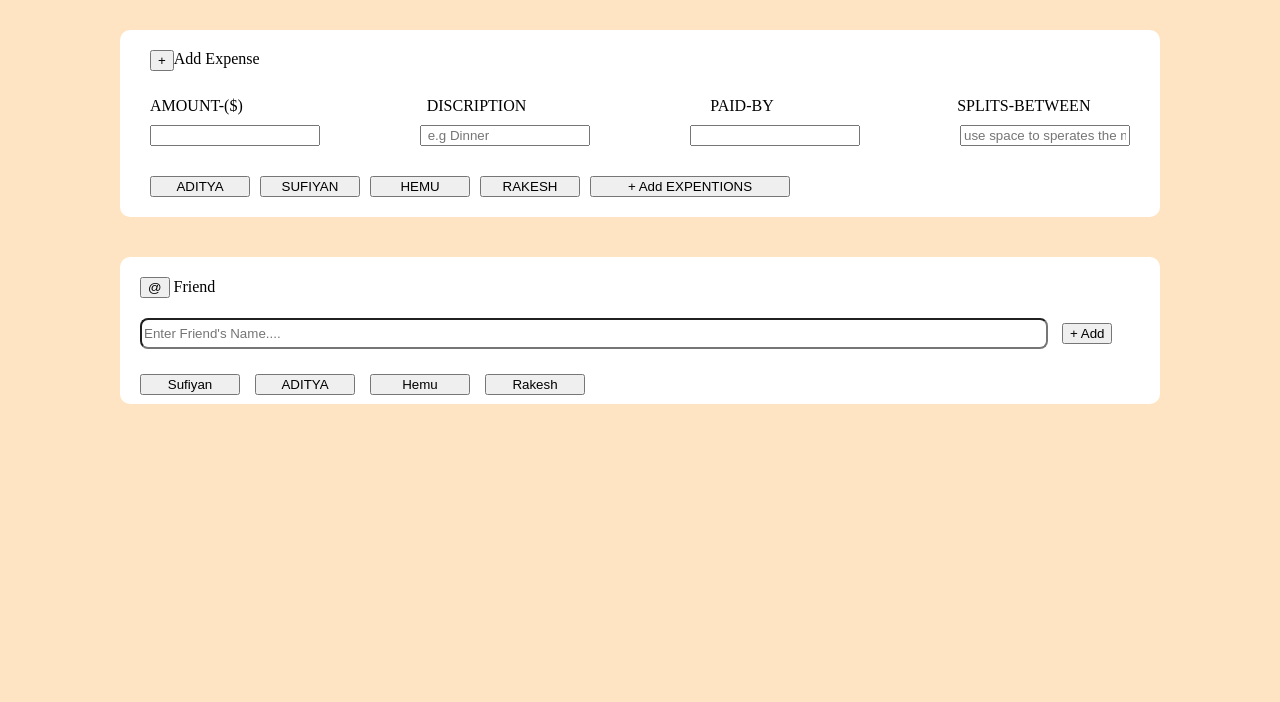
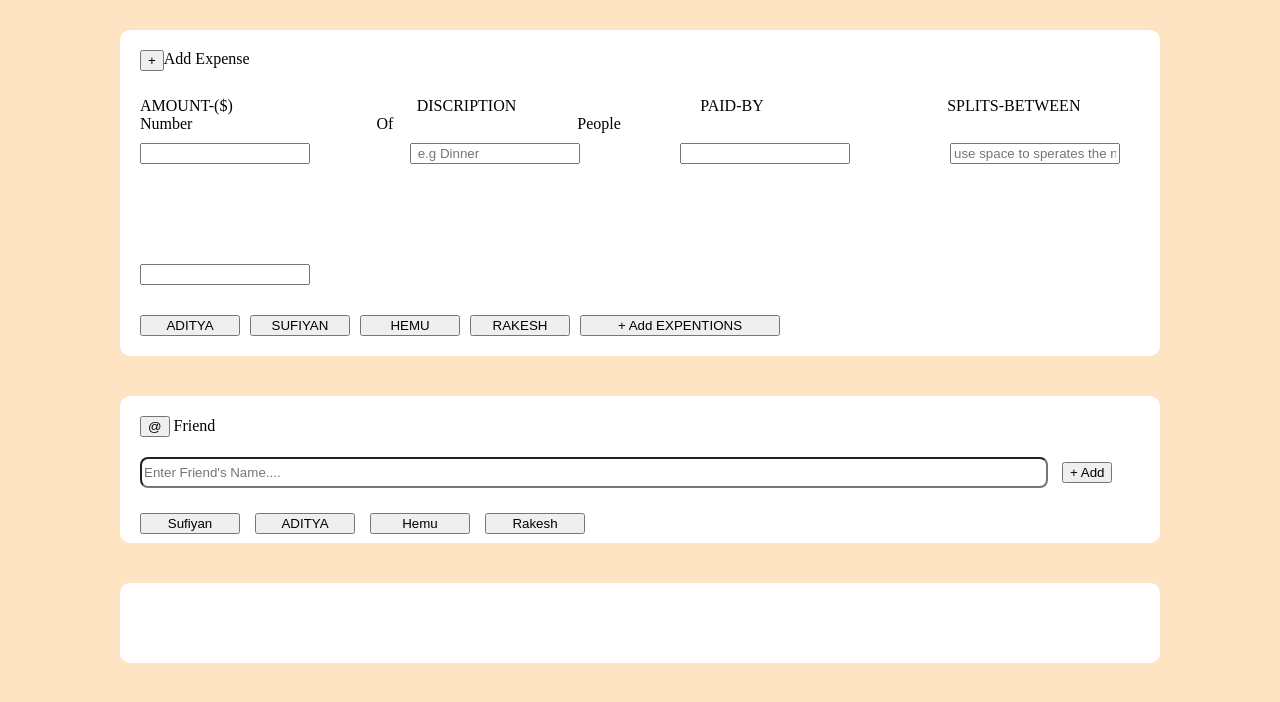
Before and after one commit to Abbusufiyan/split-project, a plain HTML site: page index.html in a window 1280 px wide. Shown: the part 56-758 px from the top of the page. Drawn offline with Linux system fonts and the light colour scheme.

Commit message:
project..2

```diff
--- a/index.css
+++ b/index.css
@@ -92,7 +92,7 @@
 
 
 #card2{
-     margin-top: 30px;
+    margin-top: 30px;
     background: #fcf9f9;
     border-radius: 10px;
     display: flex;
@@ -115,3 +115,19 @@
     gap: 15px;
     grid-template-columns: 100px 100px 100px 100px ;
 }
+
+#card3{
+     margin-top: 30px;
+    background: #fcf9f9;
+    border-radius: 10px;
+    display: flex;
+    justify-content: center;
+    align-items: center;
+    width: 1000px;
+    padding: 20px;
+    background: white;
+    border-radius: 10px;
+    display: grid;
+    row-gap: 10px;
+    justify-content: flex-start;
+}
--- a/index.html
+++ b/index.html
@@ -38,6 +38,7 @@
                     DISCRIPTION
                     PAID-BY
                     SPLITS-BETWEEN
+                    Number Of People
                 </p>
 
             </div>
@@ -47,14 +48,14 @@
                   <input type="text" placeholder=" e.g Dinner" id="discription">
                   <input type="text" id="PaidBy">
                   <input type="text" id="nam" placeholder="use space to sperates the names">
-
+                  <input type="text" id="numofper" placeholder="">
             </div>
             <div id="names">
                   <button>ADITYA</button>
                   <button>SUFIYAN</button>
                   <button>HEMU</button>
                   <button>RAKESH</button>
-                 <button id="submit">+ Add EXPENTIONS</button>
+                  <button id="submit">+ Add EXPENTIONS</button>
             </div>
         </div>
 
@@ -83,11 +84,13 @@
         </div>
 
         <div id="card3">
-         <div></div>
-         <div></div>
-         <div></div>
-         <div></div>
-         <div></div>
+
+         <div> </div>
+         <div> </div>
+         <div> </div>
+         <div> </div>
+         <div> </div>
+
         </div>
 
 
@@ -112,13 +115,17 @@
             const split_bet = document.getElementById("nam").value;
 
             const split_between = split_bet.split(",");
-
+            const total_person = document.getElementById("numofper");
             console.log(total_amount);
 
         }
 
       document.getElementById("submit").onclick = inputs;
 
+      function PerHead(){
+         const perhead = total_amount/
+      }
+
 
     </script>
 </html>
```
